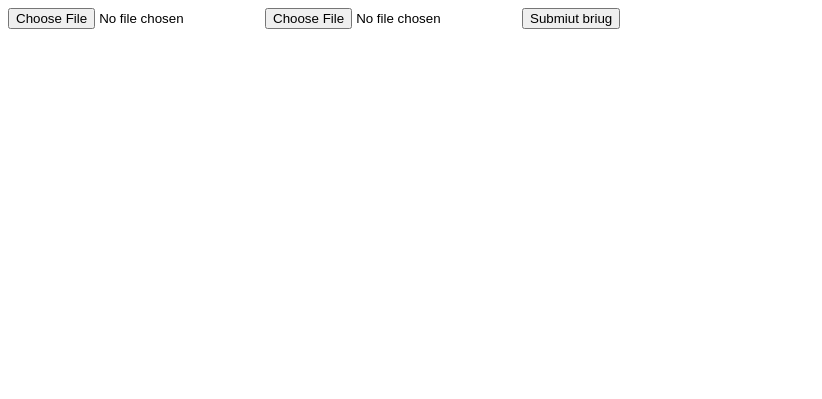
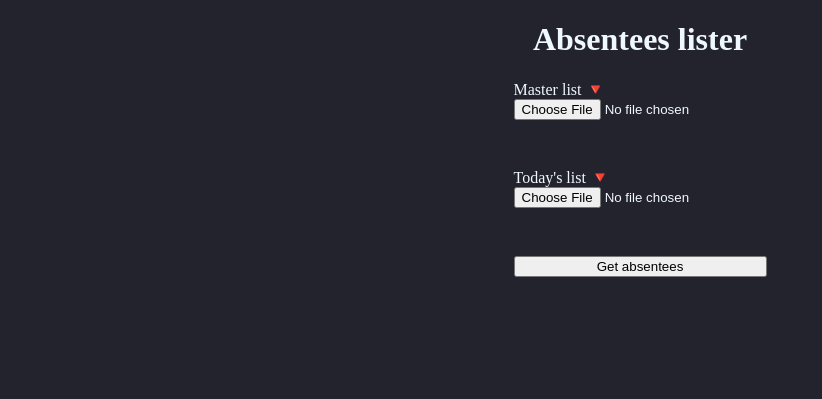
Before and after one commit to DevHyperCoder/Absentee-List, a Flask app: page / in a window 1280 px wide. Shown: the top 399 px of the page, without its empty margins (0-822 px from the left). Run offline with Flask 2, Linux system fonts and the light colour scheme.

Commit message:
💄 Styling

```diff
--- a/templates/index.html
+++ b/templates/index.html
@@ -1,16 +1,50 @@
 <!DOCTYPE html>
 <html lang="en">
+
 <head>
     <meta charset="UTF-8">
     <meta name="viewport" content="width=device-width, initial-scale=1.0">
-    <title>Document</title>
+    <title>Absentee list</title>
+    <style>
+        body {
+            background-color: #23232e;
+            color: aliceblue;
+            display: flex;
+            flex-direction: column;
+            max-width: 400px;
+            margin: auto;
+            height: 400px;
+            align-items: center;
+        }
+
+        form{
+            display: flex;
+            flex-direction: column;
+        }
+        input{
+            margin-bottom: 3rem;
+        }
+        .calc{
+            margin-top: 5rem;
+        }
+
+    </style>
 </head>
+
 <body>
+<h1>Absentees lister</h1>
+
     <form action="/" enctype="multipart/form-data" method="post">
-    <input required type="file" name="master" value="MASTER">
-    <input required type="file" name="today" value="TODAY">
-    <input type="submit" value="Submiut briug">
+        <label for="master">Master list 🔻 </label>
+        <input required type="file" name="master" value="MASTER">
+        <label for="today">Today's list 🔻 </label>
+        <input required type="file" name="today" value="TODAY">
+        <input type="submit" value="Get absentees">
     </form>
+    <div class="calc">
+
     {{calc}}
+    </div>
 </body>
+
 </html>
```
